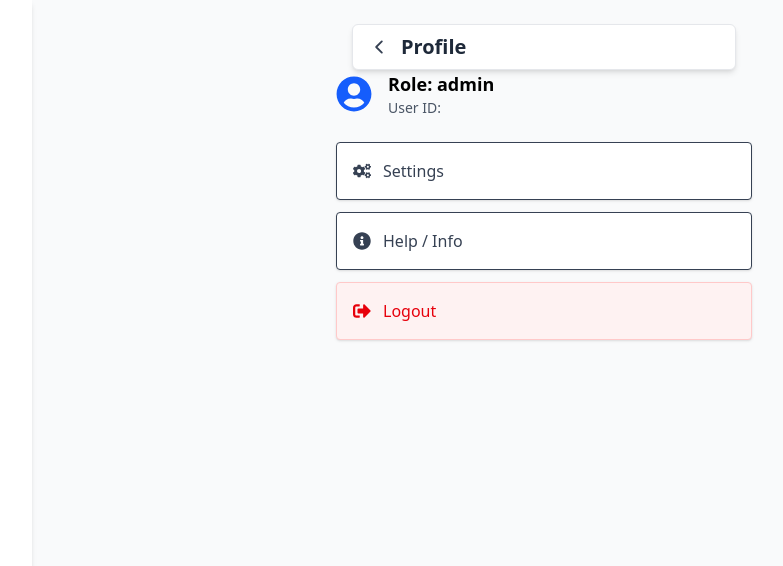
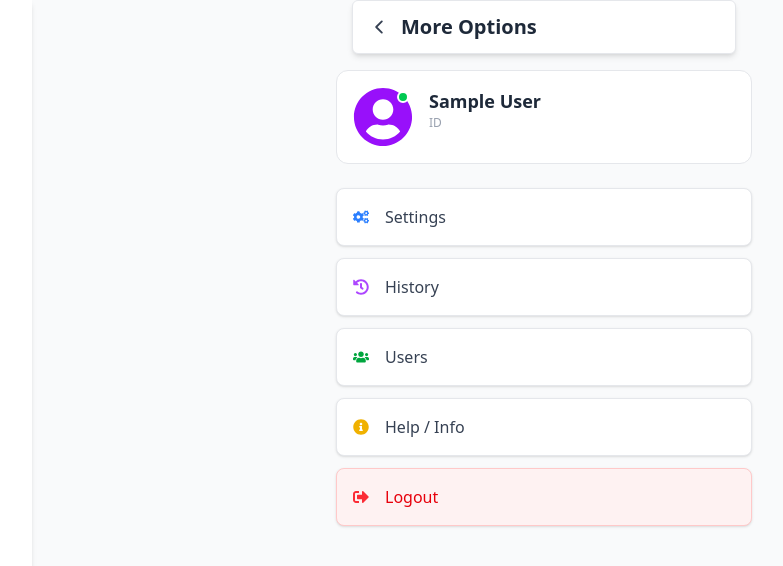
Before and after one commit to Parmod-makpower/frontend, a React (Vite) app: page /more in a window 1280 px wide. Shown: the top 566 px of the page, without its empty margins (224-1007 px from the left). Built offline with nearby package versions, Linux system fonts and the light colour scheme; sample sign-in values are in the browser's storage.

Commit message:
Ui change 10

```diff
--- a/src/Layout/BottomNav.jsx
+++ b/src/Layout/BottomNav.jsx
@@ -1,4 +1,3 @@
-// 📁 Updated: BottomNav.jsx
 import { NavLink } from "react-router-dom";
 import {
   FaHome,
@@ -6,6 +5,8 @@ import {
   FaShoppingCart,
   FaListUl,
   FaBox,
+  FaUsers,
+  FaHistory
 } from "react-icons/fa";
 import { useAuth } from "../context/AuthContext";
 import { useEffect, useState } from "react";
@@ -23,10 +24,15 @@ export default function BottomNav() {
     return () => clearInterval(interval);
   }, []);
 
+  const isAdmin = user?.role === "ADMIN";
+  const isCrm = user?.role === "CRM";
+
   const commonItems = [
     { path: "/", icon: <FaHome />, label: "Home" },
     { path: "/schemes", icon: <FaGift />, label: "Schemes" },
-    {
+
+    // 👇 Cart for all except ADMIN
+    !isAdmin && !isCrm && {
       path: "/cart",
       icon: (
         <div className="relative">
@@ -40,8 +46,21 @@ export default function BottomNav() {
       ),
       label: "Cart",
     },
+
+    // 👇 Only for ADMIN
+    isAdmin && {
+      path: "/users",
+      icon: <FaUsers />,
+      label: "Users",
+    },
+    isCrm && {
+      path: "/crm/orders/history",
+      icon: <FaHistory />,
+      label: "Users",
+    },
+
     { path: "/more", icon: <FaListUl />, label: "More" },
-  ];
+  ].filter(Boolean); // removes `false` values
 
   const roleSpecific = {
     SS: { path: "/products", icon: <FaBox />, label: "Orders" },
@@ -56,7 +75,7 @@ export default function BottomNav() {
   ];
 
   return (
-    <div className="flex justify-around items-center py-2 px-3 bg-white">
+    <div className="flex justify-around items-center py-2 px-3 bg-white border-t shadow-sm">
       {allItems.map(
         (item, idx) =>
           item.path && (
--- a/src/Layout/DashboardLayout.jsx
+++ b/src/Layout/DashboardLayout.jsx
@@ -77,7 +77,7 @@ export default function DashboardLayout() {
         </div>
 
         {/* Mobile Bottom Navigation */}
-        <div className="md:hidden fixed bottom-0 left-0 right-0 bg-white shadow-inner border-t z-50">
+        <div className="md:hidden fixed bottom-0 left-0 right-0 bg-white shadow-inner z-50">
           <BottomNav />
         </div>
       </main>
--- a/src/Layout/MoreOptionPage.jsx
+++ b/src/Layout/MoreOptionPage.jsx
@@ -1,7 +1,14 @@
 // pages/MoreOptionsPage.jsx
 import { useAuth } from "../context/AuthContext";
 import { useNavigate } from "react-router-dom";
-import { FaUserCircle, FaSignOutAlt, FaInfoCircle, FaCogs } from "react-icons/fa";
+import {
+  FaUserCircle,
+  FaSignOutAlt,
+  FaInfoCircle,
+  FaCogs,
+  FaHistory,
+  FaUsers,
+} from "react-icons/fa";
 import { IoChevronBack } from "react-icons/io5";
 
 export default function MoreOptionsPage() {
@@ -13,51 +20,89 @@ export default function MoreOptionsPage() {
     navigate("/login");
   };
 
+  const options = [
+    {
+      label: "Settings",
+      icon: <FaCogs className="text-blue-500" />,
+      action: () => navigate("/settings"),
+    },
+    {
+      label: "History",
+      icon: <FaHistory className="text-purple-500" />,
+      action: () => navigate("/history"),
+    },
+    {
+      label: "Users",
+      icon: <FaUsers className="text-green-600" />,
+      action: () => navigate("/users"),
+    },
+    {
+      label: "Help / Info",
+      icon: <FaInfoCircle className="text-yellow-500" />,
+      action: () => alert("Help section coming soon"),
+    },
+    {
+      label: "Logout",
+      icon: <FaSignOutAlt className="text-red-500" />,
+      action: handleLogout,
+      danger: true,
+    },
+  ];
+
   return (
-    <div className="max-w-md mx-auto py-6 px-4">
-      <div className="fixed top-0 left-0 right-0 z-50 bg-white px-3 py-2 border-b border-gray-300 shadow-[0_2px_2px_-2px_rgba(0,0,0,0.2)] sm:static sm:mx-4 sm:rounded-md sm:shadow-md sm:border sm:border-gray-200 transition-all duration-200 ease-in-out">
+    <div className="max-w-md mx-auto  px-4 relative">
+      {/* Header */}
+      <div className="fixed top-0 left-0 right-0 z-50 bg-white p-3 border-b border-gray-200 shadow-sm sm:static sm:mx-4 sm:rounded-md sm:shadow-md sm:border transition-all duration-200 ease-in-out">
         <div className="flex items-center gap-2">
           <button
             onClick={() => window.history.back()}
-      className="text-gray-700 hover:text-blue-600 text-xl sm:text-xl font-bold px-1  transition-transform hover:scale-105"
+            className="text-gray-700 hover:text-blue-600 text-xl px-1 transition-transform hover:scale-105"
             aria-label="Back"
           >
-     <IoChevronBack  />
+            <IoChevronBack />
           </button>
-    <span className="text-lg sm:text-xl font-semibold text-gray-800">Profile</span>
+          <span className="text-lg sm:text-xl font-semibold text-gray-800">
+            More Options
+          </span>
+        </div>
+      </div>
+
+      {/* User Info */}
+     {/* Profile Section */}
+<div className="relative mb-6 pt-[60px] sm:pt-4 ">
+  <div className="bg-white border border-gray-200 rounded-xl  p-4 flex items-start gap-4">
+    <div className="relative">
+      <FaUserCircle className="text-6xl text-purple-600" />
+      {/* Optional badge or edit icon */}
+      <div className="absolute top-1 right-1 bg-green-500 w-3 h-3 rounded-full border-2 border-white" />
+    </div>
+    <div className="">
+      <div className="text-lg font-bold text-gray-800">{user?.name}</div>
+      <div className="text-sm text-gray-700"> {user?.mobile}</div>
+      {/* <div className="text-sm text-gray-600">✉️ {user?.email}</div> */}
+      <div className="text-xs text-gray-400">ID {user?.user_id}</div>
+    </div>
   </div>
 </div>
 
 
-      <div className="flex items-center gap-4 mb-6 pt-[60px] sm:pt-0 ">
-        <FaUserCircle className="text-4xl text-blue-600" />
-        <div>
-          <div className="text-lg font-semibold">Role: {user?.role}</div>
-          <div className="text-sm text-gray-600">User ID: {user?.user_id}</div>
-        </div>
-      </div>
+      {/* Options */}
+      <div className="space-y-3">
+       {options.map(({ label, icon, action, danger }, idx) => (
+  <button
+    key={idx}
+    onClick={action}
+    className={`w-full flex items-center gap-4 p-4 rounded-lg border shadow-sm transition-all duration-150 ${
+      danger
+        ? "bg-red-50 border-red-200 text-red-600 hover:bg-red-100 active:bg-red-200"
+        : "bg-white border-gray-200 text-gray-700 hover:bg-gray-50 active:bg-gray-100"
+    }`}
+  >
+    {icon}
+    <span className="text-base font-medium">{label}</span>
+  </button>
+))}
 
-      <div className="space-y-3">
-        <button
-          className="w-full flex items-center gap-3 p-4 rounded bg-white border hover:bg-gray-50 text-gray-700 shadow"
-          onClick={() => alert("Feature coming soon")}
-        >
-          <FaCogs className="text-lg" /> Settings
-        </button>
-
-        <button
-          className="w-full flex items-center gap-3 p-4 rounded bg-white border hover:bg-gray-50 text-gray-700 shadow"
-          onClick={() => alert("Help section coming soon")}
-        >
-          <FaInfoCircle className="text-lg" /> Help / Info
-        </button>
-
-        <button
-          className="w-full flex items-center gap-3 p-4 rounded bg-red-50 border border-red-200 hover:bg-red-100 text-red-600 shadow"
-          onClick={handleLogout}
-        >
-          <FaSignOutAlt className="text-lg" /> Logout
-        </button>
       </div>
     </div>
   );
--- a/src/pages/AdminOrderHistoryPage.jsx
+++ b/src/pages/AdminOrderHistoryPage.jsx
@@ -1,6 +1,8 @@
 import { useEffect, useState, useRef } from "react";
 import { useNavigate } from "react-router-dom";
 import API from "../api/axios";
+import { IoChevronBack } from "react-icons/io5";
+import { FaFilter } from "react-icons/fa";
 
 export default function AdminOrderHistoryPage() {
   const [orders, setOrders] = useState([]);
@@ -91,17 +93,39 @@ export default function AdminOrderHistoryPage() {
 
   return (
    <div className="max-w-5xl mx-auto px-4 py-2 space-y-4 bg-gray-50 min-h-screen">
+ {/* Header */}
+      <div className="fixed top-0 left-0 right-0 z-50 bg-white p-3 border-b border-gray-200 shadow-sm sm:static sm:mx-4 sm:rounded-md sm:shadow-md sm:border transition-all duration-200 ease-in-out">
+        <div className="flex items-center justify-between">
 
-  {/* 🔹 Header + Mobile Filter Button */}
-  <div className="flex justify-between items-center mb-2">
-    <h2 className="text-lg font-bold text-indigo-700">📊 Admin Order History</h2>
-    <button
-      onClick={() => setShowFilterModal(true)}
-      className="md:hidden text-xs px-3 py-1 border border-indigo-600 rounded bg-indigo-50 text-indigo-700 hover:bg-indigo-100"
-    >
-      🔍 Filters
-    </button>
-  </div>
+          {/* Back Button + Title */}
+          <div className="flex items-center gap-2">
+            <button
+              onClick={() => window.history.back()}
+              className="text-gray-700 hover:text-blue-600 text-xl px-1 transition-transform hover:scale-105"
+              aria-label="Back"
+            >
+              <IoChevronBack />
+            </button>
+            <span className="text-lg sm:text-xl font-semibold text-gray-800">
+              History
+            </span>
+          </div>
+
+          {/* Filter Button (mobile only) */}
+          <div className="md:hidden">
+            <button
+              onClick={() => setShowFilterModal(true)}
+              className="flex items-center gap-1 text-sm px-3 py-1 border rounded bg-blue-50 text-blue-700 hover:bg-blue-100 transition"
+            >
+              <FaFilter className="text-sm" />
+              Filters
+            </button>
+          </div>
+
+        </div>
+      </div>
+
+ <div className="pt-[60px]">
 
   {/* 🧰 Desktop Filters */}
   <div className="hidden md:flex flex-wrap gap-3 items-center text-sm bg-white px-4 py-3 rounded border shadow-sm">
@@ -169,7 +193,7 @@ export default function AdminOrderHistoryPage() {
 
   {/* 📱 Mobile Filter Modal */}
   {showFilterModal && (
-    <div className="fixed inset-0 bg-black bg-opacity-30 z-50 flex items-center justify-center">
+    <div className="fixed inset-0  bg-opacity-30 z-50 flex items-center justify-center">
       <div className="bg-white rounded-md shadow-lg p-4 w-11/12 max-w-sm space-y-3">
         <h3 className="text-base font-semibold text-indigo-700">🔍 Filter Orders</h3>
 
@@ -208,6 +232,7 @@ export default function AdminOrderHistoryPage() {
       </div>
     </div>
   )}
+  </div>
 </div>
 
   );
--- a/src/pages/CRMOrderHistoryPage.jsx
+++ b/src/pages/CRMOrderHistoryPage.jsx
@@ -1,6 +1,8 @@
 import { useEffect, useState, useRef } from "react";
 import { useNavigate } from "react-router-dom";
 import API from "../api/axios";
+import { IoChevronBack } from "react-icons/io5";
+import { FaFilter } from "react-icons/fa";
 
 export default function CRMOrderHistoryPage() {
   const [orders, setOrders] = useState([]);
@@ -80,17 +82,42 @@ export default function CRMOrderHistoryPage() {
 
   return (
     <div className="min-h-screen mx-auto p-4 space-y-6">
-      {/* <h2 className="text-xl font-bold text-center text-blue-700">📋 CRM Verified Order History</h2> */}
 
-      {/* 🔍 Filter Toggle (Mobile) */}
-      <div className="md:hidden flex justify-end">
+      {/* Header */}
+      <div className="fixed top-0 left-0 right-0 z-50 bg-white p-3 border-b border-gray-200 shadow-sm sm:static sm:mx-4 sm:rounded-md sm:shadow-md sm:border transition-all duration-200 ease-in-out">
+        <div className="flex items-center justify-between">
+
+          {/* Back Button + Title */}
+          <div className="flex items-center gap-2">
+            <button
+              onClick={() => window.history.back()}
+              className="text-gray-700 hover:text-blue-600 text-xl px-1 transition-transform hover:scale-105"
+              aria-label="Back"
+            >
+              <IoChevronBack />
+            </button>
+            <span className="text-lg sm:text-xl font-semibold text-gray-800">
+              History
+            </span>
+          </div>
+
+          {/* Filter Button (mobile only) */}
+          <div className="md:hidden">
             <button
               onClick={() => setShowFilterModal(true)}
-          className="text-sm px-3 py-1 border rounded bg-blue-50 text-blue-700"
+              className="flex items-center gap-1 text-sm px-3 py-1 border rounded bg-blue-50 text-blue-700 hover:bg-blue-100 transition"
             >
-          🔍 Filters
+              <FaFilter className="text-sm" />
+              Filters
             </button>
           </div>
+
+        </div>
+      </div>
+
+      <div className="pt-[60px]">
+        {/* 🔍 Filter Toggle (Mobile) */}
+
 
         {/* 🧰 Desktop Filter */}
         <div className="hidden md:flex flex-wrap gap-3 text-sm justify-center">
@@ -123,8 +150,7 @@ export default function CRMOrderHistoryPage() {
                   <div className="text-xs text-gray-500">{formatDateTime(order.verified_at)}</div>
                 </div>
                 <div
-                className={`text-xs font-bold px-3 py-1 rounded-full ${
-                  order.status === "APPROVED"
+                  className={`text-xs font-bold px-3 py-1 rounded-full ${order.status === "APPROVED"
                       ? "bg-green-100 text-green-800"
                       : order.status === "REJECTED"
                         ? "bg-red-100 text-red-800"
@@ -148,7 +174,7 @@ export default function CRMOrderHistoryPage() {
 
         {/* 📱 Filter Modal (Mobile) */}
         {showFilterModal && (
-        <div className="fixed inset-0 bg-black bg-opacity-30 z-50 flex items-center justify-center">
+          <div className="fixed inset-0  bg-opacity-30 z-50 flex items-center justify-center">
             <div className="bg-white rounded-md shadow-lg p-5 w-11/12 max-w-sm space-y-4">
               <h3 className="text-lg font-bold text-blue-700">🔍 Filter Orders</h3>
               <select
@@ -191,5 +217,6 @@ export default function CRMOrderHistoryPage() {
           </div>
         )}
       </div>
+    </div>
   );
 }
--- a/src/pages/CategoryProductList.jsx
+++ b/src/pages/CategoryProductList.jsx
@@ -79,7 +79,7 @@ export default function CategoryProductList() {
   return (
     <div className="">
       {/* 🔙 Top Header */}
-      <div className="fixed top-0 left-0 right-0 z-50 bg-white px-3 py-2 border-b border-gray-300 shadow-[0_2px_2px_-2px_rgba(0,0,0,0.2)] sm:static sm:mx-4 sm:rounded-md sm:shadow-md sm:border sm:border-gray-200 transition-all duration-200 ease-in-out">
+      <div className="fixed top-0 left-0 right-0 z-50 bg-white p-3 border-b border-gray-300 shadow-[0_2px_2px_-2px_rgba(0,0,0,0.2)] sm:static sm:mx-4 sm:rounded-md sm:shadow-md sm:border sm:border-gray-200 transition-all duration-200 ease-in-out">
   <div className="flex items-center gap-2">
     <button
       onClick={() => window.history.back()}
@@ -137,7 +137,7 @@ export default function CategoryProductList() {
               <button
                 onClick={() => addProduct(p.id)}
                 disabled={isAdded}
-                className="ml-2 text-blue-600 hover:text-blue-800 p-1 rounded-full transition-all duration-200 active:scale-95"
+                className="ml-2 text-blue-600 hover:text-blue-800 p-1 pe-2 rounded-full transition-all duration-200 active:scale-95"
                 title={isAdded ? "Added" : "Add to cart"}
               >
                 {isAdded ? (
```
Also changed, not shown: src/pages/CRMOrderDetailPage.jsx (+18 -2 lines), src/pages/CRMOrderVerifyPage.jsx (+20 -2 lines), src/pages/ProductPage.jsx (+6 -4 lines). Lines whose indentation alone changed are shown as unchanged.
